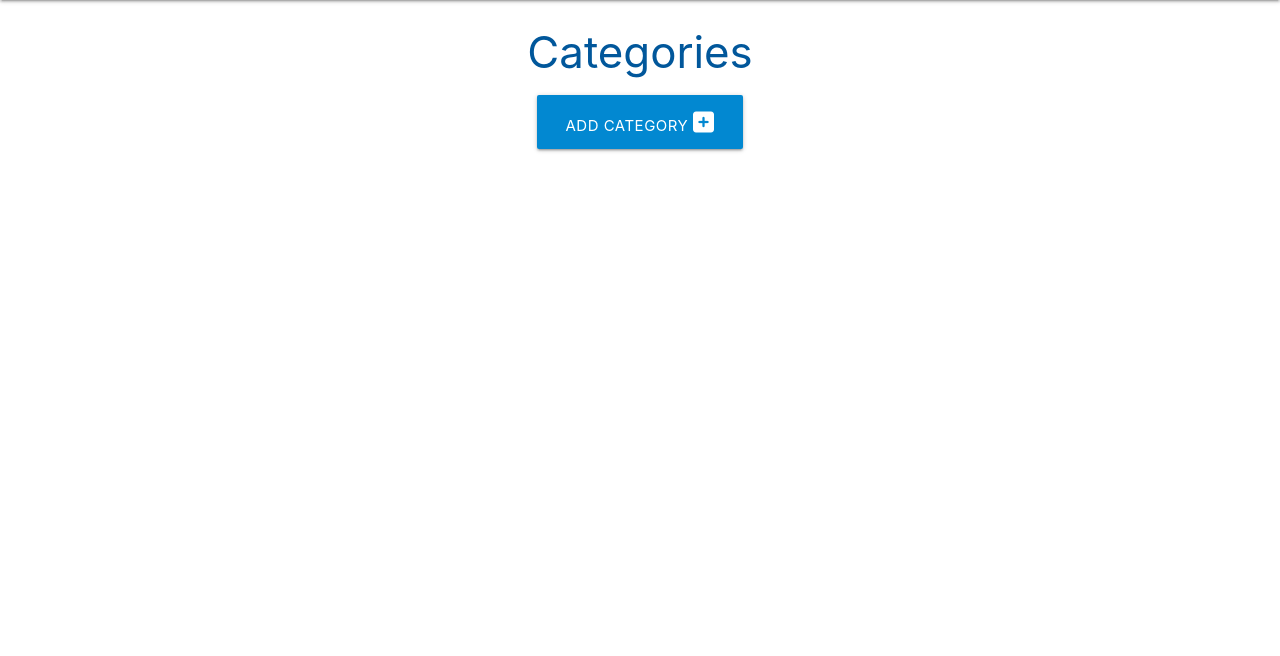
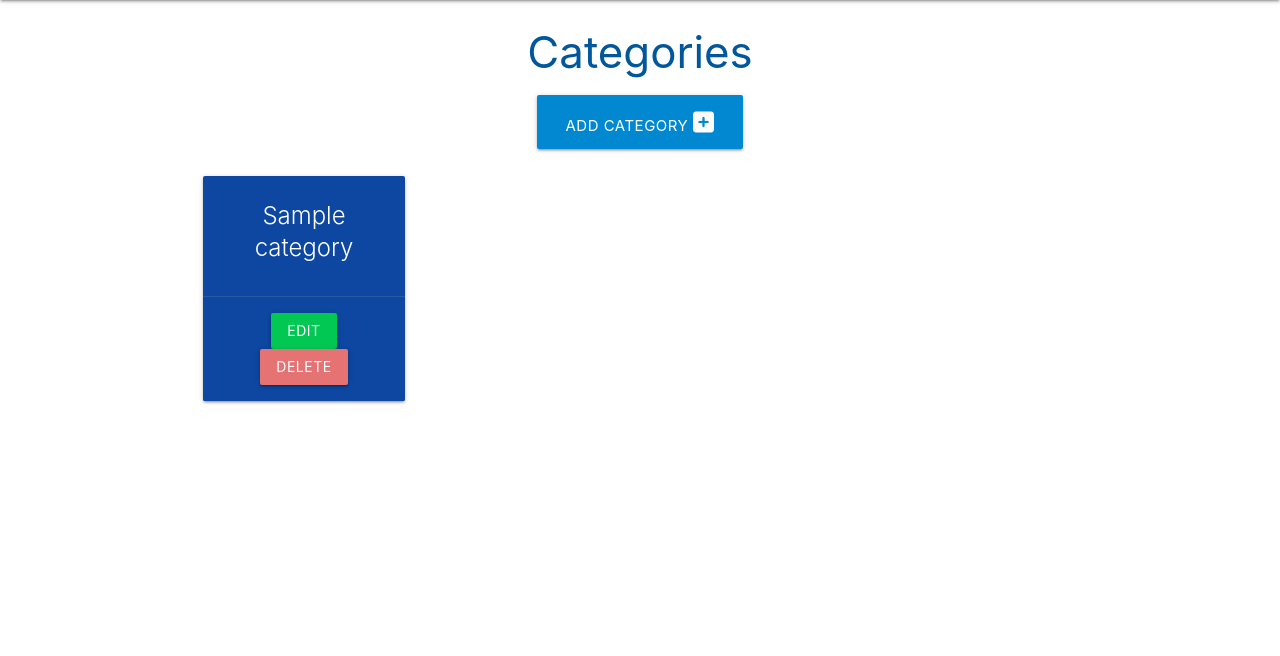
Before and after one commit to Inc21/flask-sqlalchemy-task-manager, a Flask app: page /categories in a window 1280 px wide. Shown: the part 64-720 px from the top of the page. Run offline with Flask 3, Linux system fonts and the light colour scheme; tables that the repository leaves empty hold one stand-in row (values such as "Sample post"); some libraries are stand-ins or nearby versions.

Commit message:
Add edit category function

```diff
--- a/taskmanager/routes.py
+++ b/taskmanager/routes.py
@@ -10,7 +10,8 @@ def home():
 
 @app.route("/categories")
 def categories():
-    return render_template("categories.html")
+    categories = list(Category.query.order_by(Category.category_name).all())
+    return render_template("categories.html", categories=categories)
 
 
 @app.route("/add_category", methods=["GET", "POST"])
@@ -21,3 +22,13 @@ def add_category():
         db.session.commit()
         return redirect(url_for("categories"))
     return render_template("add_category.html")
+
+
+@app.route("/edit_category/<int:category_id>", methods=["GET", "POST"])
+def edit_category(category_id):
+    category = Category.query.get_or_404(category_id)
+    if request.method == "POST":
+        category.category_name = request.form.get("category_name")
+        db.session.commit()
+        return redirect(url_for("categories"))
+    return render_template("edit_category.html", category=category)
--- a/taskmanager/templates/categories.html
+++ b/taskmanager/templates/categories.html
@@ -11,4 +11,20 @@
     </div>
 </div>
 
+<div class="row">
+    {% for category in categories %}
+    <div class="col s12 m6 l3">
+      <div class="card blue darken-4 center-align">
+        <div class="card-content white-text">
+          <span class="card-title">{{ category.category_name }}</span>
+        </div>
+        <div class="card-action">
+          <a href="{{ url_for('edit_category', category_id=category.id) }}" class="btn green accent-4">Edit</a>
+          <a href="#" class="btn red lighten-2">Delete</a>
+        </div>
+      </div>
+    </div>
+    {% endfor %}
+  </div>
+
 {% endblock %}
```
Also changed, not shown: taskmanager/templates/edit_category.html (added, +27 -0 lines).
